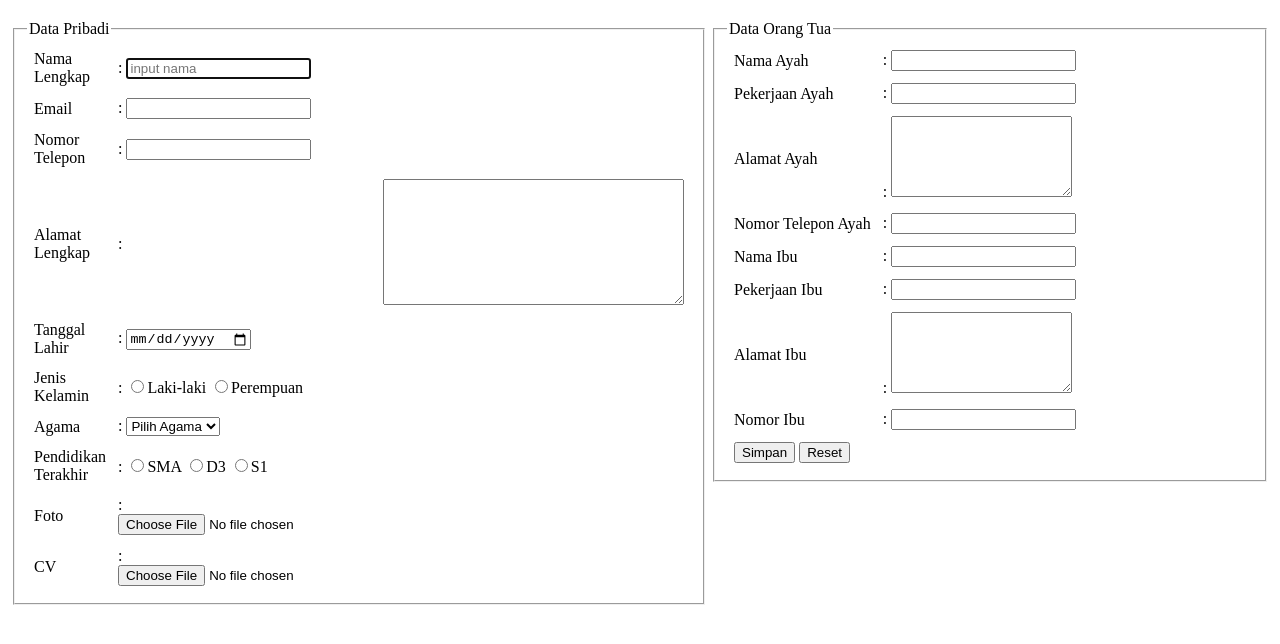
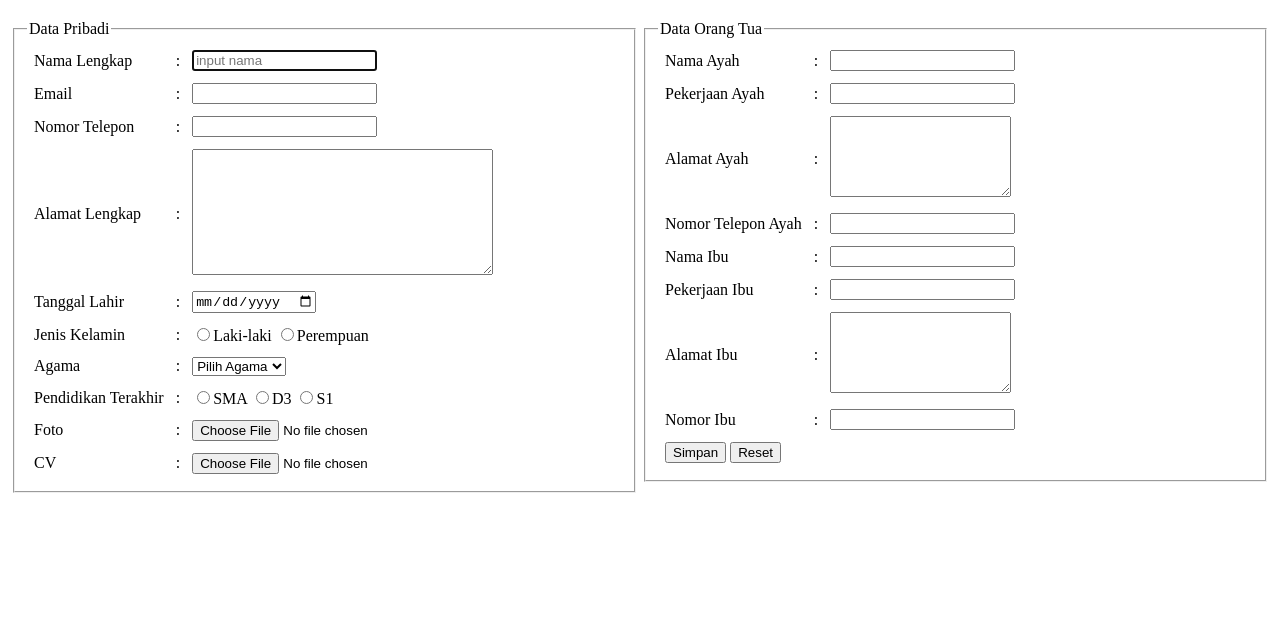
Before and after one commit to fhrianata/TugasForm-Fachri, a plain HTML site: page index.html in a window 1280 px wide. Shown: the part 50-694 px from the top of the page. Drawn offline with Linux system fonts and the light colour scheme.

Commit message:
Final index.html

```diff
--- a/index.html
+++ b/index.html
@@ -16,15 +16,18 @@
 				<table cellpadding="5">
 					<tr>
 						<td><label>Nama Lengkap</label></td>
-					<td>: <input type="text" name="nama" id="id_nama" placeholder="input nama" required autofocus> 	</td>
+						<td>:</td>
+						<td><input type="text" name="nama" id="id_nama" placeholder="input nama" required autofocus></td>
 					</tr>
 					<tr>
 						<td><label>Email</label></td>
-						<td>: <input type="email" name="email"></td>
+						<td>:</td>
+						<td><input type="email" name="email"></td>
 					</tr>
 					<tr>
 						<td><label>Nomor Telepon</label></td>
-						<td>: <input type="tel" name="telsaya"></td>
+						<td>:</td>
+						<td><input type="tel" name="telsaya"></td>
 					</tr>
 					<tr>
 						<td><label>Alamat Lengkap</label></td>
@@ -34,39 +37,52 @@
 					</tr>
 					<tr>
 						<td><label>Tanggal Lahir</label></td>
-						<td>: <input type="date" name="tgl-lahir"></td>
+						<td>:</td>
+						<td><input type="date" name="tgl-lahir"></td>
 					</tr>
 					<tr>
 						<td><label>Jenis Kelamin</label></td>
-						<td>: <input type="radio" name="jk" value="L">Laki-laki
+						<td>:</td>
+						<td>
+							<input type="radio" name="jk" value="L">Laki-laki
 							<input type="radio" name="jk" value="P">Perempuan
 						</td>
 					</tr>
 					<tr>
 						<td><label>Agama</label></td>
-						<td>:
-						<select name="prodi" required>
+						<td>:</td>
+						<td>
+							<select name="prodi" required>
 							<option value="">Pilih Agama</option>
 								<option value="islam">Islam</option>
 								<option value="Kristen">Kristen</option>
 								<option value="buddha">buddha</option>
 								<option value="hindu">Hindu</option>
 							</select>
+						</td>
 					</tr>
 					<tr>
 						<td><label>Pendidikan Terakhir</label></td>
-						<td>: <input type="radio" name="pt" value="sma">SMA
+						<td>:</td>
+						<td>
+							<input type="radio" name="pt" value="sma">SMA
 							<input type="radio" name="pt" value="d3">D3
 							<input type="radio" name="pt" value="s1">S1
 						</td>
 					</tr>
 					<tr>
 						<td><label>Foto</label></td>
-						<td>: <input type="file" name="foto" accept="image/*"></td>
+						<td>:</td>
+						<td>
+							<input type="file" name="foto" accept="image/*">
+						</td>
 					</tr>
 					<tr>
 						<td><label>CV</label></td>
-						<td>: <input type="file" name="cv" accept=".pdf"></td>
+						<td>:</td>
+						<td>
+							<input type="file" name="cv" accept=".pdf">
+						</td>
 					</tr>
 				</table>
 			</fieldset>
@@ -78,35 +94,59 @@
 					<table cellpadding="5">
 						<tr>
 							<td><label>Nama Ayah</label></td>
-							<td>: <input type="text" name="nama" id="id_nama"></td>
+							<td>:</td>
+							<td>
+								<input type="text" name="nama" id="id_nama">
+							</td>
 						</tr>
 						<tr>
 							<td><label>Pekerjaan Ayah</label></td>
-							<td>: <input type="text" name="pekerjaan" id="id_pekerjaan"></td>
+							<td>:</td>
+							<td>
+								<input type="text" name="pekerjaan" id="id_pekerjaan">
+							</td>
 						</tr>
 						<tr>
 							<td><label>Alamat Ayah</label></td>
-							<td valign="middle">: <textarea name="alamatayah" rows="5" cols="20"></textarea></td>
+							<td>:</td>
+							<td>
+								<textarea name="alamatayah" rows="5" cols="20"></textarea>
+							</td>
 						</tr>
 						<tr>
 							<td><label>Nomor Telepon Ayah</label></td>
-							<td>: <input type="tel" name="telayah"></td>
+							<td>:</td>
+							<td>
+								<input type="tel" name="telayah">
+							</td>
 						</tr>
 						<tr>
 							<td><label>Nama Ibu</label></td>
-							<td>: <input type="text" name="namaibu" id="id_nama"></td>
+							<td>:</td>
+							<td>
+								<input type="text" name="namaibu" id="id_nama">
+							</td>
 						</tr>
 						<tr>
 							<td><label>Pekerjaan Ibu</label></td>
-							<td>: <input type="text" name="perkerjaanibu" id="id_pekerjaanibu"></td>
+							<td>:</td>
+							<td>
+								<input type="text" name="perkerjaanibu" id="id_pekerjaanibu">
+							</td>
 						</tr>
 						<tr>
 							<td><label>Alamat Ibu</label></td>
-							<td valign="middle">: <textarea name="alamatibu" rows="5" cols="20"></textarea></td>
+							<td>:</td>
+							<td>
+								<textarea name="alamatibu" rows="5" cols="20"></textarea>
+							</td>
 						</tr>
 						<tr>
 							<td><label>Nomor Ibu</label></td>
-							<td>: <input type="tel" name="telibu"></td>
+							<td>:</td>
+							<td>
+								<input type="tel" name="telibu">
+							</td>
 						</tr>
 						<tr>
 							<td colspan="2">
```
